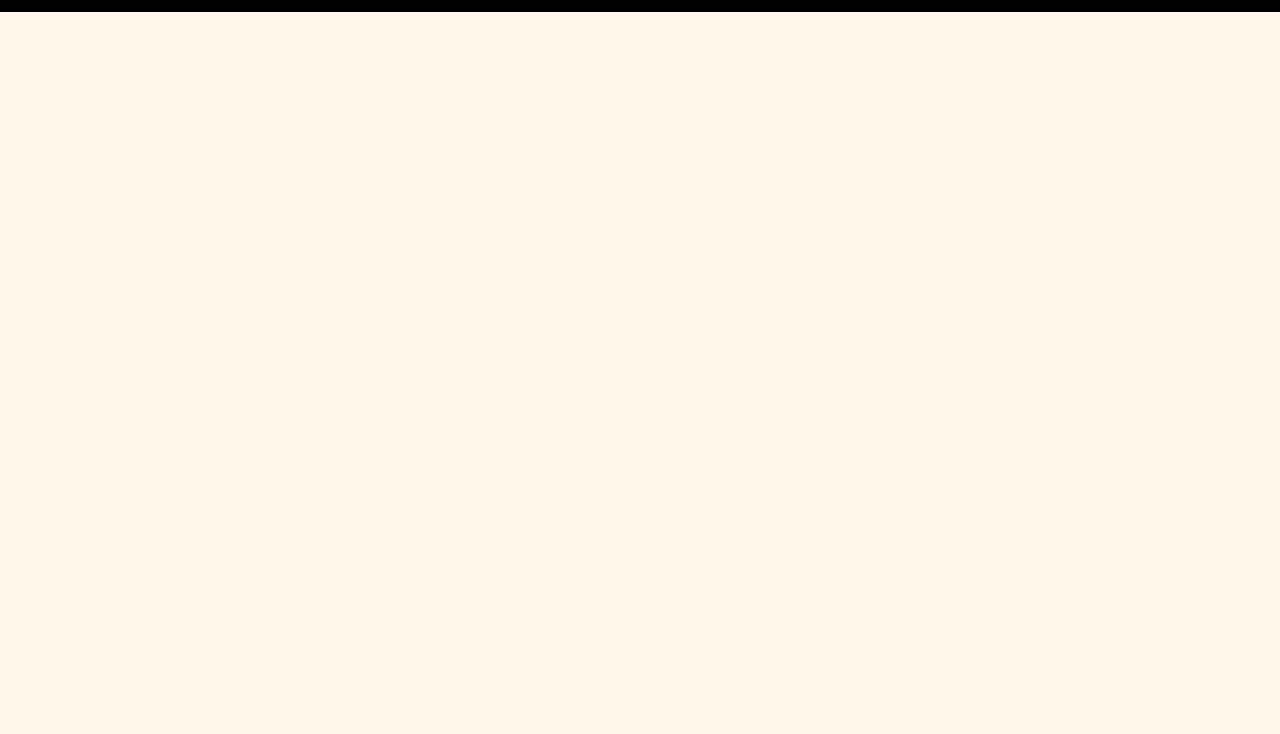
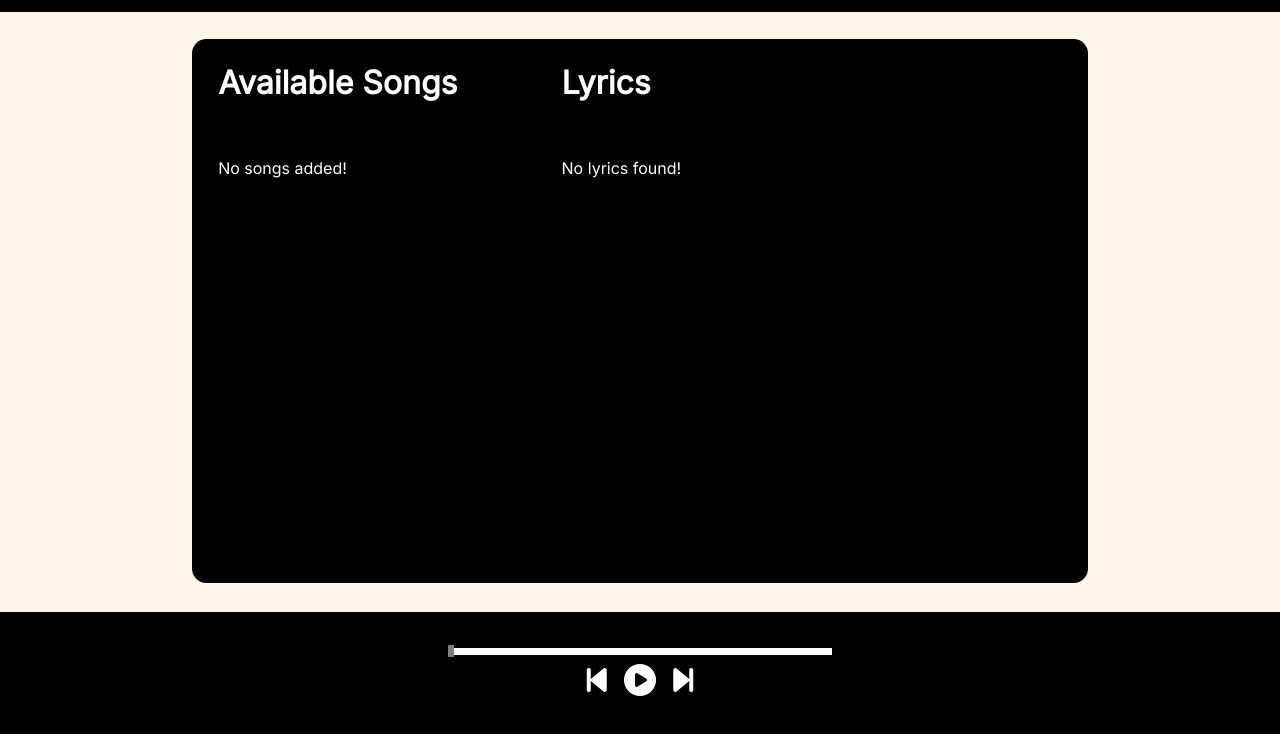
Before and after one commit to Shekhar-Dangi/cudio, a plain HTML site: page index.html in a window 1280 px wide. Shown: the part 58-792 px from the top of the page. Drawn offline with Linux system fonts and the light colour scheme; a web font is replaced by a local one.

Commit message:
main container design done

```diff
--- a/index.html
+++ b/index.html
@@ -26,6 +26,35 @@
         <button class="btn">Add Songs</button>
       </div>
     </nav>
+    <div class="container">
+      <div class="available-songs">
+        <h1>Available Songs</h1>
+        <div class="songs-list">No songs added!</div>
+      </div>
+      <div class="lyrics">
+        <h1>Lyrics</h1>
+        <div class="lyrics-text">No lyrics found!</div>
+      </div>
+    </div>
+    <div class="song-player">
+      <input
+        type="range"
+        name="range"
+        id="progressBar"
+        min="0"
+        step="0.2"
+        value="0"
+        max="100"
+      />
+      <div class="controls">
+        <i id="prevsong" class="fa-solid fa-2x fa-backward-step"></i>
+        <i id="controlsong" class="fa-solid fa-2x fa-circle-play"></i>
+        <i id="nextsong" class="fa-solid fa-2x fa-forward-step"></i>
+      </div>
+      <div class="song-info">
+        <span id="song-name"></span>
+      </div>
+    </div>
   </body>
   <script
     src="https://kit.fontawesome.com/b873ec539c.js"
--- a/style.css
+++ b/style.css
@@ -88,3 +88,84 @@ label span {
   background: #7bd87b;
   border-radius: 0.4em;
 }
+
+/* Main container */
+
+.container {
+  display: flex;
+  width: 80vw;
+}
+
+.song-player {
+  position: sticky;
+  background-color: black;
+  color: white;
+  height: 130px;
+  bottom: 0;
+  margin-top: auto;
+  display: flex;
+  align-items: center;
+  justify-content: center;
+  flex-direction: column;
+}
+
+.controls i {
+  margin: 0.3em 0.2em;
+}
+
+.container {
+  background-color: black;
+  min-height: 68vh;
+  color: white;
+  display: flex;
+  justify-content: space-around;
+  margin: 1.7em auto;
+  width: 70%;
+  border-radius: 0.9em;
+  padding: 1.5em;
+}
+
+.available-songs {
+  width: 40%;
+}
+
+.songs-list,
+.lyrics-text {
+  margin-top: 3.5em;
+}
+
+.lyrics {
+  width: 59%;
+}
+
+.controls i {
+  cursor: pointer;
+}
+
+/* Seekbar */
+
+input[type="range"] {
+  position: relative;
+  scroll-behavior: smooth;
+  -webkit-appearance: none;
+  appearance: none;
+  background: transparent;
+  cursor: pointer;
+  --range-width: 30vw;
+  width: var(--range-width);
+}
+
+input[type="range"]::-webkit-slider-runnable-track {
+  background: white;
+  --track-height: 0.4rem;
+  height: 0.4rem;
+}
+
+input[type="range"]::-webkit-slider-thumb {
+  -webkit-appearance: none; /* Override default look */
+  appearance: none;
+  background-color: grey;
+  height: 12px;
+  width: 6px;
+  margin-top: calc((var(--track-height) / 2) - 6px);
+}
```
